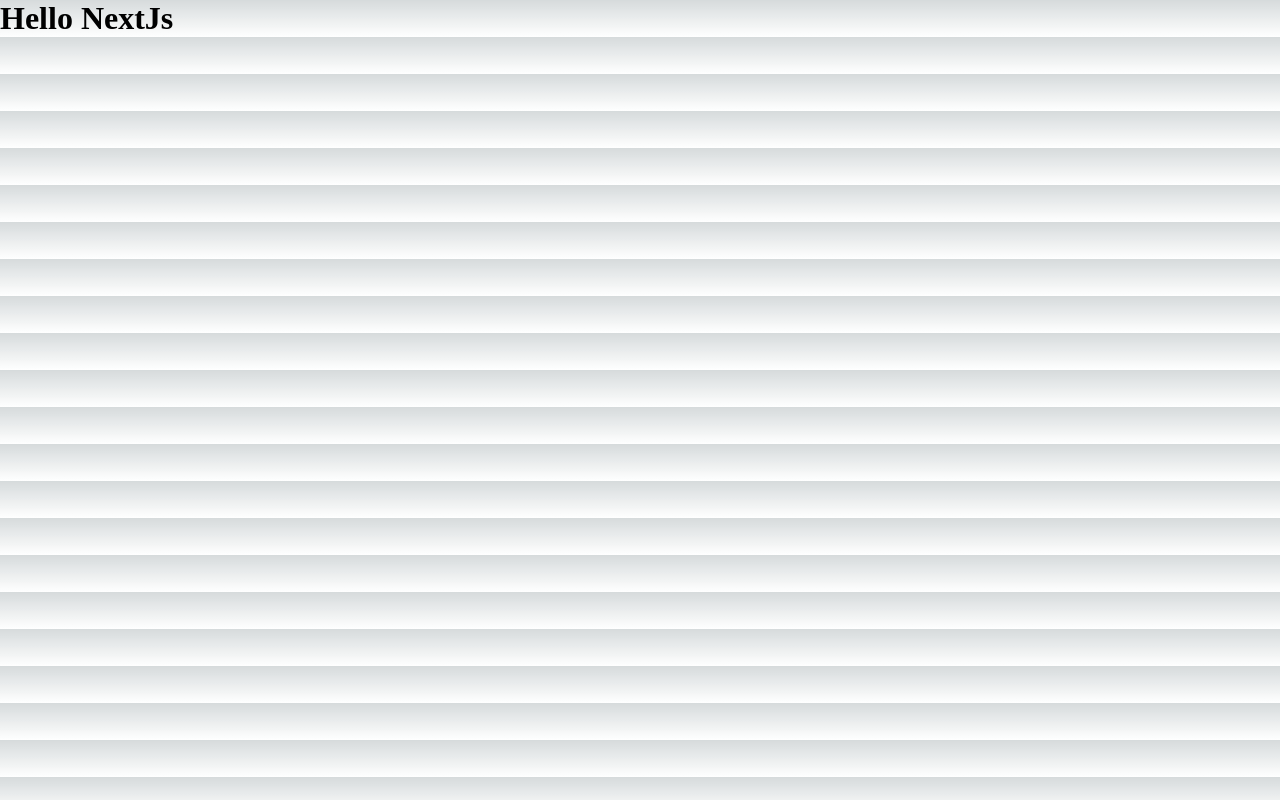
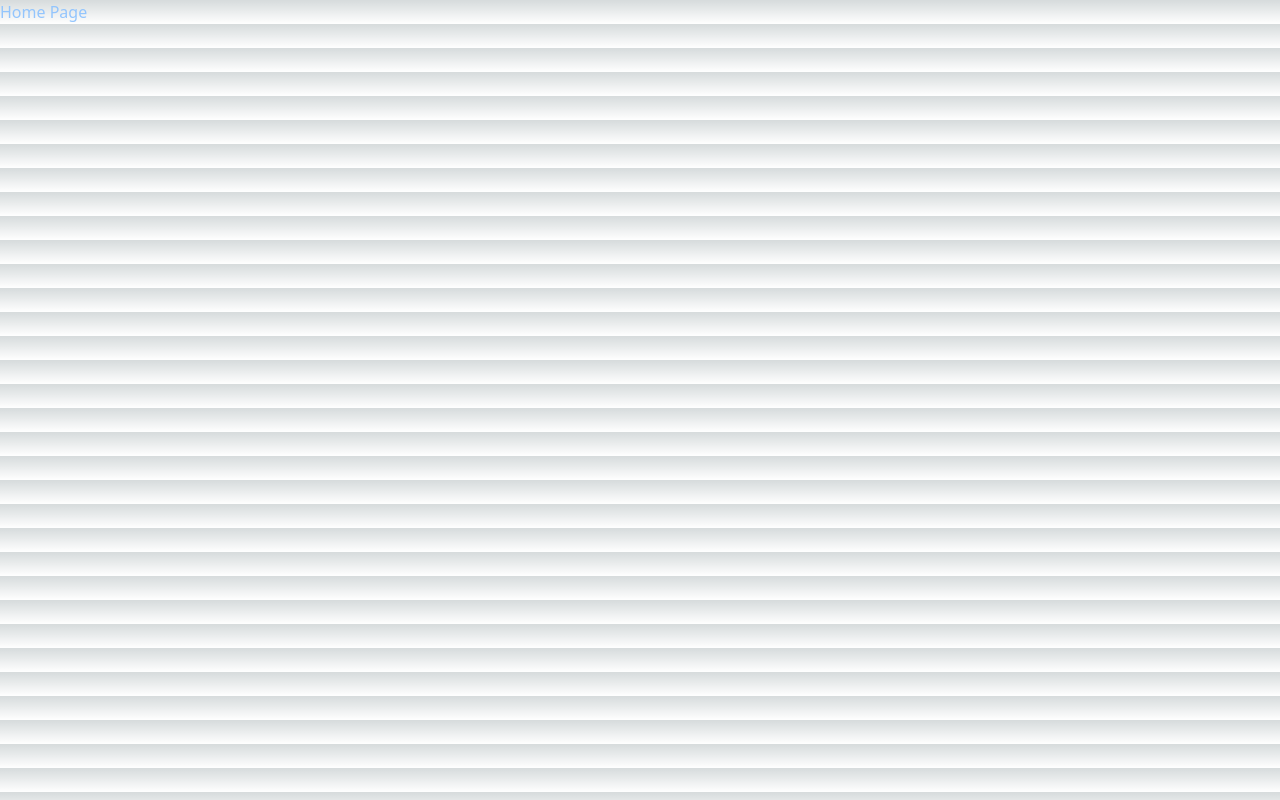
Before and after one commit to prachisinghsb/Test-Repo, a Next.js app: page / in a window 1280 px wide. Built offline with nearby package versions, Linux system fonts and the light colour scheme.

Commit message:
talwin css done

```diff
--- a/package.json
+++ b/package.json
@@ -17,8 +17,14 @@
     "eslint": "8.32.0",
     "eslint-config-next": "13.1.5",
     "next": "13.1.5",
+    "prettier": "^2.8.3",
     "react": "18.2.0",
     "react-dom": "18.2.0",
     "typescript": "4.9.4"
+  },
+  "devDependencies": {
+    "autoprefixer": "^10.4.13",
+    "postcss": "^8.4.21",
+    "tailwindcss": "^3.2.4"
   }
 }
--- a/pages/index.tsx
+++ b/pages/index.tsx
@@ -8,8 +8,8 @@
 export default function Home() {
   return (
     <>
-      <div>
-        <h1>Hello NextJs</h1>
+      <div className='text-blue-300'>
+        <h1>Home Page</h1>
       </div>
     </>
   )
--- a/pages/products/[id].tsx
+++ b/pages/products/[id].tsx
@@ -2,26 +2,32 @@
 import {useState} from "react";
 
 
-export default function ProductDetails(props: any){
+export default function ProductDetailsPage(props: any){
 
     return(
         <>
-            <h1>Product Id - {props.id}</h1>
-            <h2>Product Title - {props.products.title}</h2>
-            <img src={props.products.image} alt="img"/>
+            <div className='text-red-900 bg-white flex flex-col p-10 border border-blue-900'>
+                <h1 className="border border-green-900 m-10 p-5 hover:bg-red-900 hover:text-white">Product Id - {props.id}</h1>
+                <h2 className="border border-green-900 m-10 p-5 hover:bg-red-900 hover:text-white">Product Title - {props.products.title}</h2>
+                <img className="border border-green-900 m-10" src={props.products.image} alt="img"/>
+            </div>
         </>
     )
 }
 
 export async  function getServerSideProps(context:any){
 
-    //console.log(context)
     let res = await axios.get(`https://fakestoreapi.com/products/${context.query.id}`)
-    console.log(res)
+
+    if(res.status == 404){
+        return{
+            NotFound : true
+        }
+    }
 
     return {
+
         props: {
-            name : "Prachi",
             id : context.query.id,
             products : res.data
         }
--- a/pages/products/index.tsx
+++ b/pages/products/index.tsx
@@ -1,10 +1,45 @@
+import axios from "axios";
+import {useRouter} from "next/router";
 
 
- export default function Products(){
+interface ProductsData {
+    products : any;
+}
+
+const productListPage = (props: ProductsData) =>{
+
+    const router = useRouter()
 
     return(
         <>
-            <h1>Here are some Products</h1>
+            <h1 className="text-center p-10">List Of Products</h1>
+            <div className="cursor-pointer border-green-500 grid grid-cols-3 h-150 m-50 gap-10 p-10">
+                {
+                    props.products.map((item:any)=>(
+                        <div onClick={() => router.push(`products/${item.id}`)} className="border border-black-100 p-10 h-90">
+                            <img className="w-60 h-70 m-auto p-5" src={item.image} alt={item.name}/>
+                            <h1>{item.title}</h1>
+                            <h2>{item.price}</h2>
+                        </div>
+                    ))
+                }
+            </div>
         </>
     )
- }
+
+}
+export default productListPage
+
+export async function getServerSideProps(){
+
+    let res = await axios.get("https://fakestoreapi.com/products")
+    //console.log(res.data)
+
+    return{
+
+        props :{
+            products : res.data
+        }
+    }
+
+}
--- /dev/null
+++ b/postcss.config.js
@@ -0,0 +1,6 @@
+module.exports = {
+  plugins: {
+    tailwindcss: {},
+    autoprefixer: {},
+  },
+}
--- a/styles/globals.css
+++ b/styles/globals.css
@@ -1,3 +1,7 @@
+@tailwind base;
+@tailwind components;
+@tailwind utilities;
+
 :root {
   --max-width: 1100px;
   --border-radius: 12px;
--- /dev/null
+++ b/tailwind.config.js
@@ -0,0 +1,15 @@
+/** @type {import('tailwindcss').Config} */
+module.exports = {
+  content: [
+    "./app/**/*.{js,ts,jsx,tsx}",
+    "./pages/**/*.{js,ts,jsx,tsx}",
+    "./components/**/*.{js,ts,jsx,tsx}",
+
+    // Or if using `src` directory:
+    "./src/**/*.{js,ts,jsx,tsx}",
+  ],
+  theme: {
+    extend: {},
+  },
+  plugins: [],
+}
```
Also changed, not shown: 1 other file (tests, documents, lock files or other folders).
